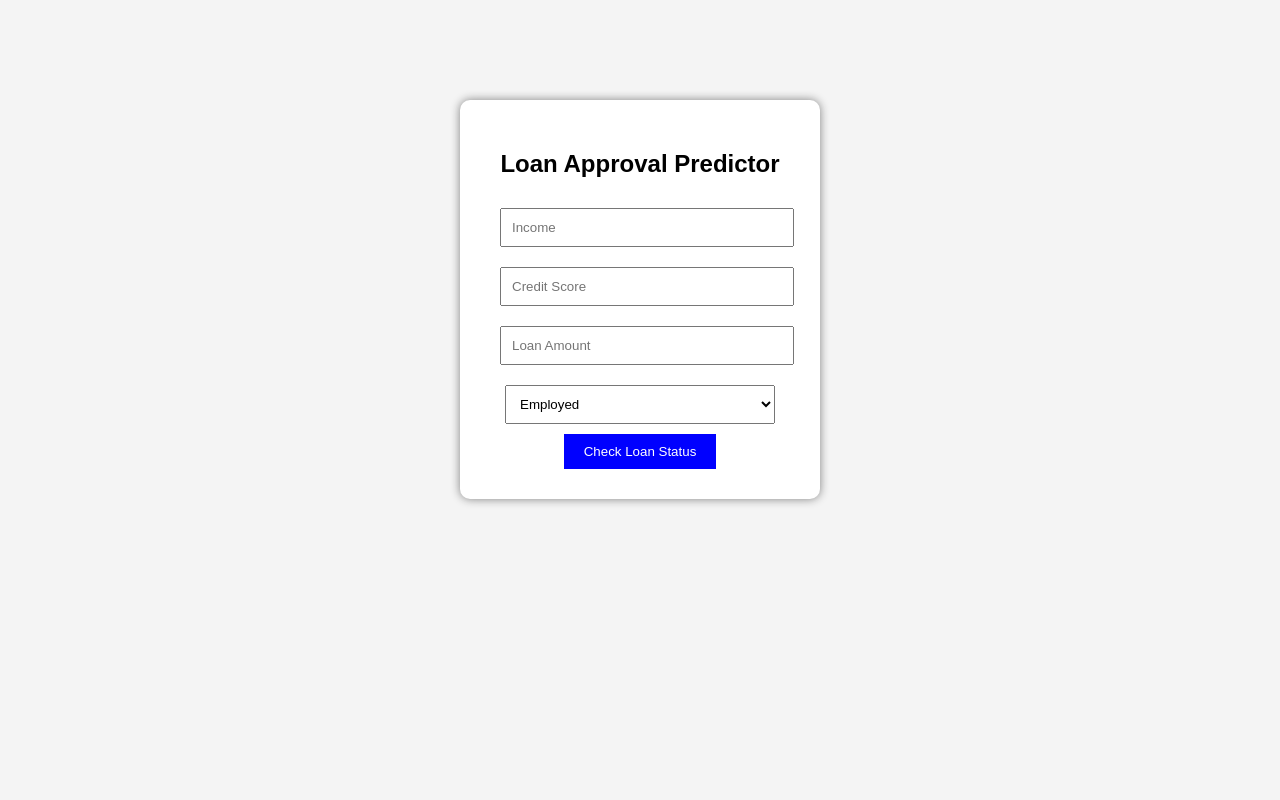
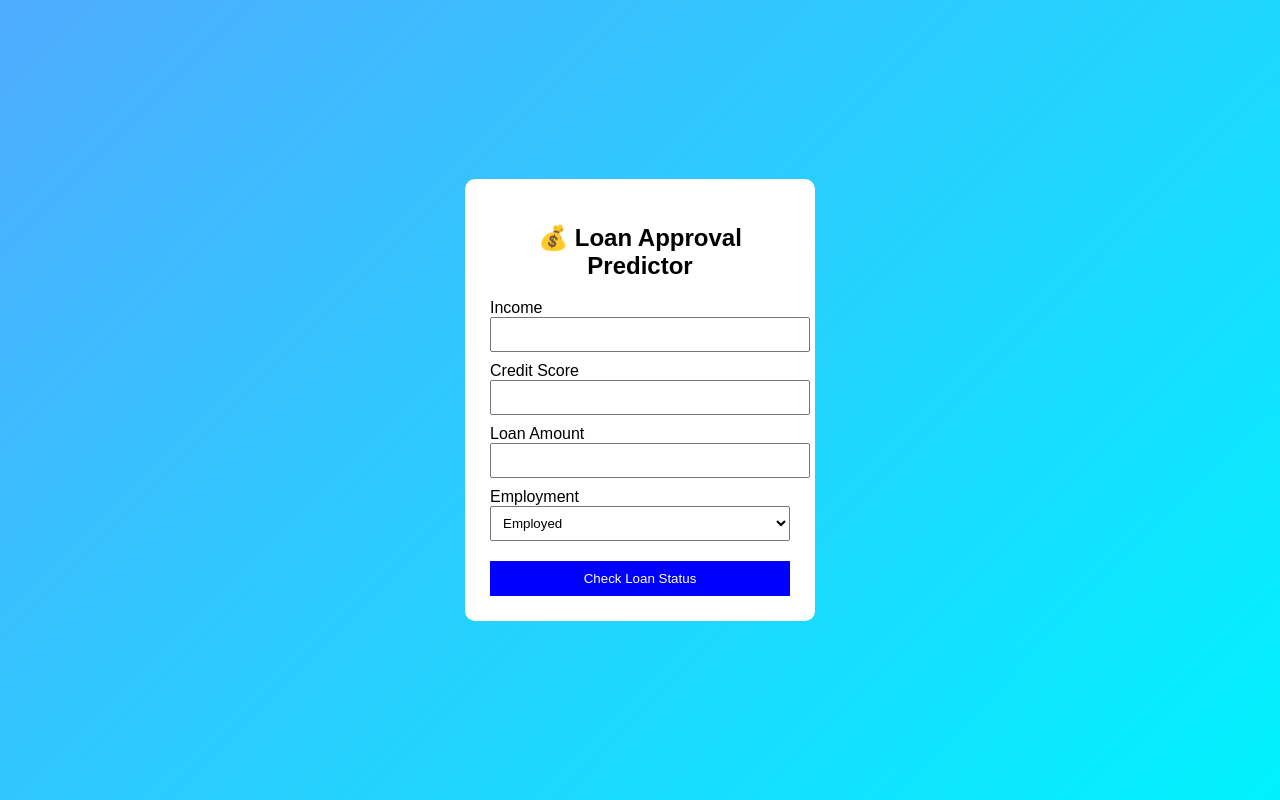
Before and after one commit to AmitCS23091/ML_render, a Flask app: page / in a window 1280 px wide. Run offline with Flask 3, Linux system fonts and the light colour scheme; parts of the project's set-up code (start-up, migrations or seed data) failed here and were passed over.

Commit message:
Add files via upload

```diff
--- a/app.py
+++ b/app.py
@@ -1,35 +1,34 @@
 from flask import Flask, render_template, request
-import joblib
-import numpy as np
 
 app = Flask(__name__)
 
-model = joblib.load("model.pkl")
-scaler = joblib.load("scaler.pkl")
-
 @app.route('/')
 def home():
+    return render_template('index.html')
+
+@app.route('/predict', methods=['GET', 'POST'])
+def predict():
+    if request.method == 'POST':
+        income = float(request.form['income'])
+        credit_score = float(request.form['credit_score'])
+        loan_amount = float(request.form['loan_amount'])
+        employment = int(request.form['employment'])
+
+        # Simple logic (no ML for now)
+        if income > 30000 and credit_score > 700 and employment == 1:
+            result = "Loan Approved ✅"
+            status = "success"
+        else:
+            result = "Loan Rejected ❌"
+            status = "failure"
+
+        return render_template('result.html', prediction=result, status=status)
+
     return render_template('index.html')
 
 @app.route('/healthz')
 def health():
     return "OK", 200
 
-@app.route('/predict', methods=['POST'])
-def predict():
-    income = float(request.form['income'])
-    credit_score = float(request.form['credit_score'])
-    loan_amount = float(request.form['loan_amount'])
-    employment = int(request.form['employment'])
-
-    features = np.array([[income, credit_score, loan_amount, employment]])
-    scaled_features = scaler.transform(features)
-
-    prediction = model.predict(scaled_features)[0]
-
-    result = "Approved ✅" if prediction == 1 else "Not Approved ❌"
-
-    return render_template('result.html', prediction=result)
-
 if __name__ == "__main__":
     app.run(debug=True)
--- a/static/style.css
+++ b/static/style.css
@@ -1,34 +1,59 @@
 body {
+    margin: 0;
     font-family: Arial;
-    background: #f4f4f4;
+    background: linear-gradient(135deg, #4facfe, #00f2fe);
+}
+
+.wrapper {
+    display: flex;
+    justify-content: center;
+    align-items: center;
+    height: 100vh;
+}
+
+.card {
+    background: white;
+    padding: 25px;
+    border-radius: 10px;
+    width: 300px;
     text-align: center;
 }
 
-.container {
-    margin-top: 100px;
-    background: white;
-    padding: 30px;
-    width: 300px;
-    margin-left: auto;
-    margin-right: auto;
-    border-radius: 10px;
-    box-shadow: 0 0 10px gray;
+.input-group {
+    margin: 10px 0;
+    text-align: left;
 }
 
 input, select {
-    width: 90%;
-    padding: 10px;
-    margin: 10px;
+    width: 100%;
+    padding: 8px;
 }
 
 button {
-    padding: 10px 20px;
+    width: 100%;
+    padding: 10px;
     background: blue;
     color: white;
     border: none;
-    cursor: pointer;
+    margin-top: 10px;
 }
 
-button:hover {
-    background: darkblue;
+.result-box {
+    padding: 10px;
+    margin: 15px 0;
 }
+
+.success {
+    background: lightgreen;
+}
+
+.failure {
+    background: pink;
+}
+
+.btn {
+    text-decoration: none;
+    padding: 8px;
+    background: blue;
+    color: white;
+}
--- a/templates/index.html
+++ b/templates/index.html
@@ -6,21 +6,39 @@
 </head>
 <body>
 
-<div class="container">
-    <h2>Loan Approval Predictor</h2>
+<div class="wrapper">
+    <div class="card">
+        <h2>💰 Loan Approval Predictor</h2>
 
         <form action="/predict" method="POST">
-        <input type="number" name="income" placeholder="Income" required>
-        <input type="number" name="credit_score" placeholder="Credit Score" required>
-        <input type="number" name="loan_amount" placeholder="Loan Amount" required>
 
+            <div class="input-group">
+                <label>Income</label>
+                <input type="number" name="income" required>
+            </div>
+
+            <div class="input-group">
+                <label>Credit Score</label>
+                <input type="number" name="credit_score" required>
+            </div>
+
+            <div class="input-group">
+                <label>Loan Amount</label>
+                <input type="number" name="loan_amount" required>
+            </div>
+
+            <div class="input-group">
+                <label>Employment</label>
                 <select name="employment">
                     <option value="1">Employed</option>
                     <option value="0">Not Employed</option>
                 </select>
+            </div>
 
             <button type="submit">Check Loan Status</button>
+
         </form>
+    </div>
 </div>
 
 </body>
```
Also changed, not shown: templates/result.html (+12 -3 lines), 2 other files. Lines whose indentation alone changed are shown as unchanged.
